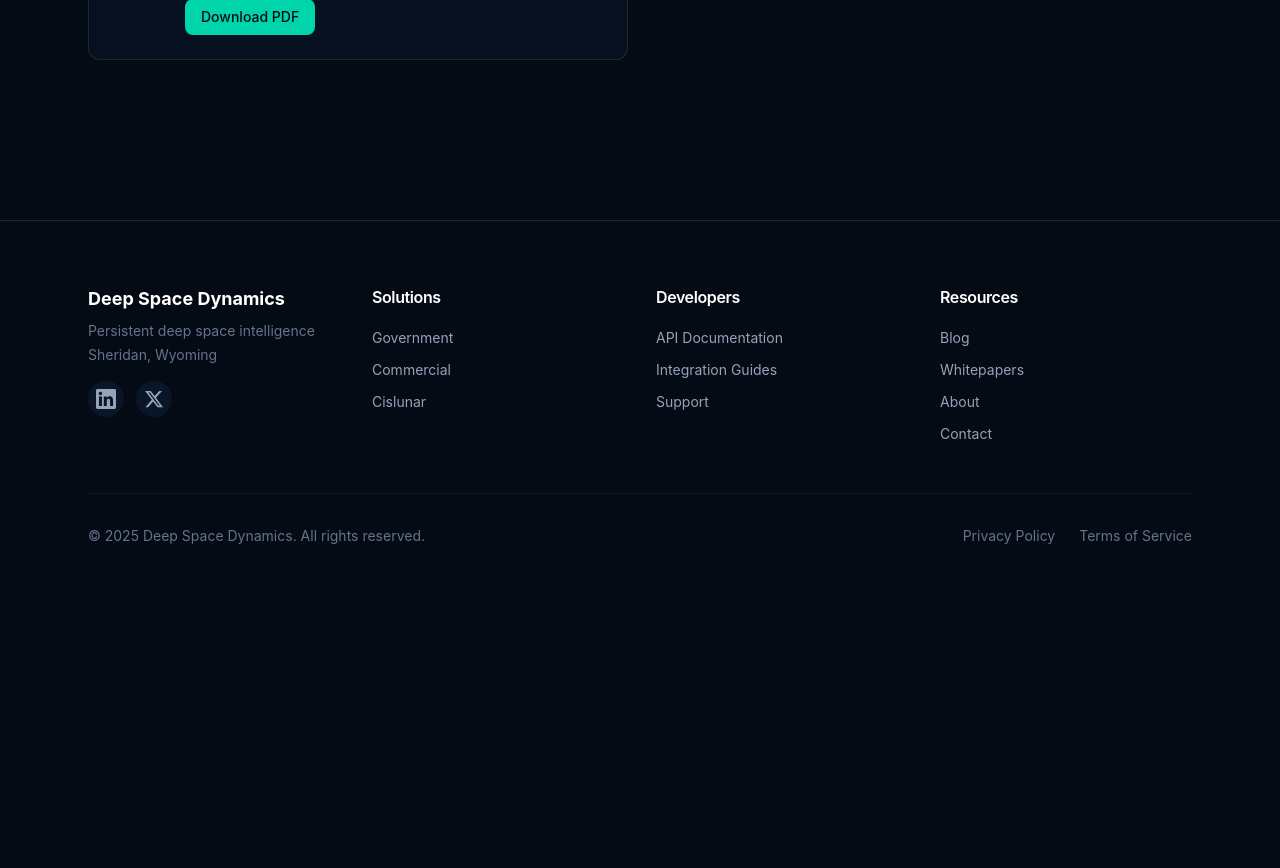
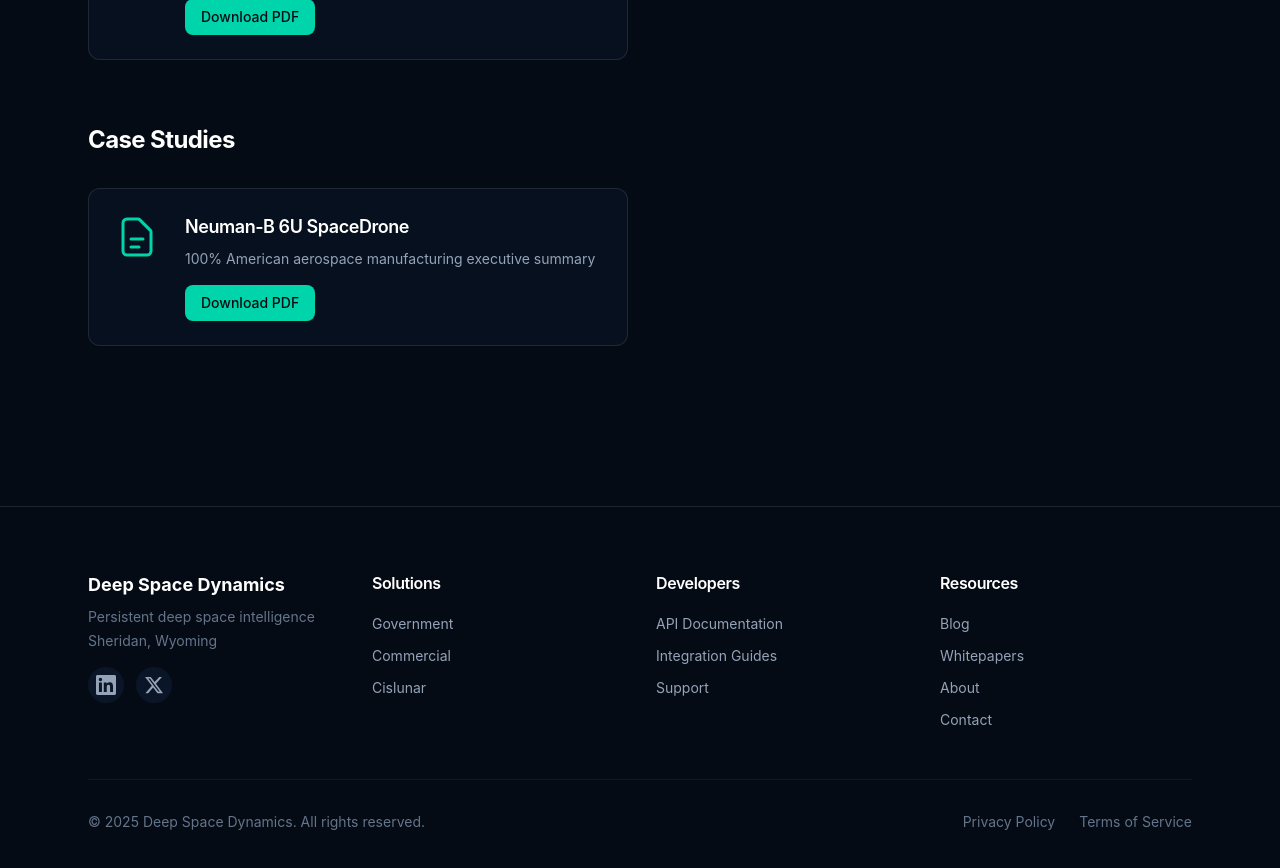
Before and after one commit to tommytoyou/deep-space-dynamics, a React (Create React App) app: page /resources in a window 1280 px wide. Shown: the part 1340-2208 px from the top of the page. Before the commit the page ends 1950 px from the top, so only its background shows below. Built offline with nearby package versions, Linux system fonts and the light colour scheme; the HTML template or start-up script is replaced by a standard one.

Commit message:
Remove Shraddha from team page

```diff
--- a/src/pages/Resources.jsx
+++ b/src/pages/Resources.jsx
@@ -171,7 +171,7 @@
 
   const showBlogPosts = activeTab === 'all' || activeTab === 'blog';
   const showWhitepapers = activeTab === 'all' || activeTab === 'whitepapers';
-  const showCaseStudies = activeTab === 'case-studies';
+  const showCaseStudies = activeTab === 'all' || activeTab === 'case-studies';
 
   return (
     <div className="min-h-screen bg-navy-900 pt-24">
@@ -246,6 +246,10 @@
 
           {/* Case Studies */}
           {showCaseStudies && (
+            <div className="mb-16">
+              {activeTab === 'all' && (
+                <h2 className="font-display text-2xl font-bold text-white mb-8">Case Studies</h2>
+              )}
               <div className="grid grid-cols-1 md:grid-cols-2 gap-6">
                 {caseStudies.map((study) => (
                   <WhitepaperCard
@@ -256,6 +260,7 @@
                   />
                 ))}
               </div>
+            </div>
           )}
         </div>
       </section>
--- a/src/pages/Team.jsx
+++ b/src/pages/Team.jsx
@@ -26,7 +26,7 @@
             <h2 className="text-3xl font-bold text-white mb-3">Leadership Team</h2>
           </div>
 
-         <div className="grid md:grid-cols-3 gap-8 max-w-6xl mx-auto">
+         <div className="grid md:grid-cols-2 gap-8 max-w-4xl mx-auto">
             {/* CEO */}
             <div className="bg-white/95 backdrop-blur-sm rounded-xl shadow-2xl p-8 text-center hover:transform hover:scale-105 transition-all duration-300">
               <div className="relative mb-6">
@@ -76,21 +76,6 @@
               </p>
             </div>
 */}
-            {/* CTO - New Addition */}
-            <div className="bg-white/95 backdrop-blur-sm rounded-xl shadow-2xl p-8 text-center hover:transform hover:scale-105 transition-all duration-300">
-              <div className="relative mb-6">
-                <img
-                  src="/images/team/shraddha.png"
-                  alt="Shraddha Barawka"
-                  className="w-32 h-32 rounded-full mx-auto object-cover border-4 border-blue-600 shadow-lg"
-                />
-              </div>
-              <h3 className="text-xl font-bold text-gray-900 mb-2">Shraddha Barawka</h3>
-              <p className="text-blue-600 font-semibold mb-4">Co-founder & CTO</p>
-              <p className="text-sm text-gray-700 leading-relaxed">
-                AI and robotics leader specializing in swarm robotics, autonomous systems, and adaptive control. Ph.D. in Mechanical Engineering from University of Cincinnati.
-              </p>
-            </div>
           </div>
         </div>
 
```
Also changed, not shown: 7 other files (tests, documents, lock files or other folders). Lines whose indentation alone changed are shown as unchanged.
